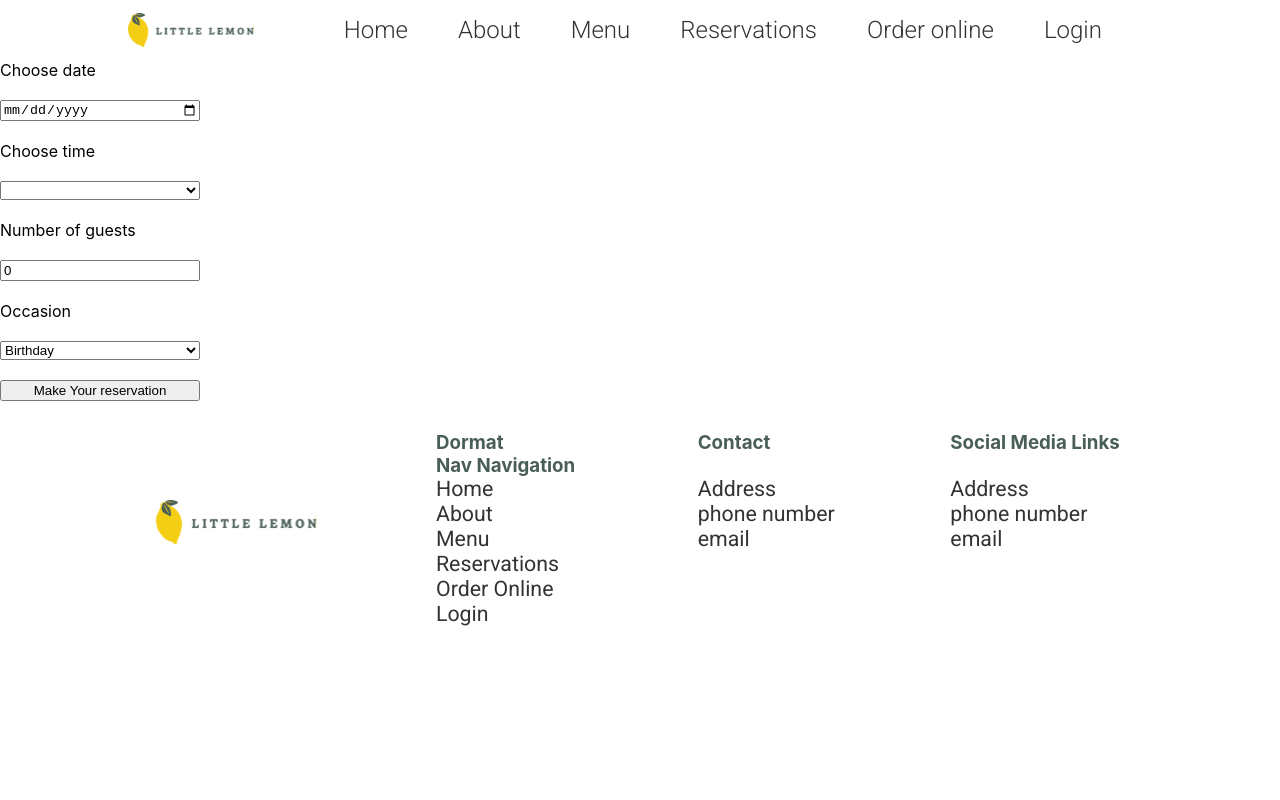
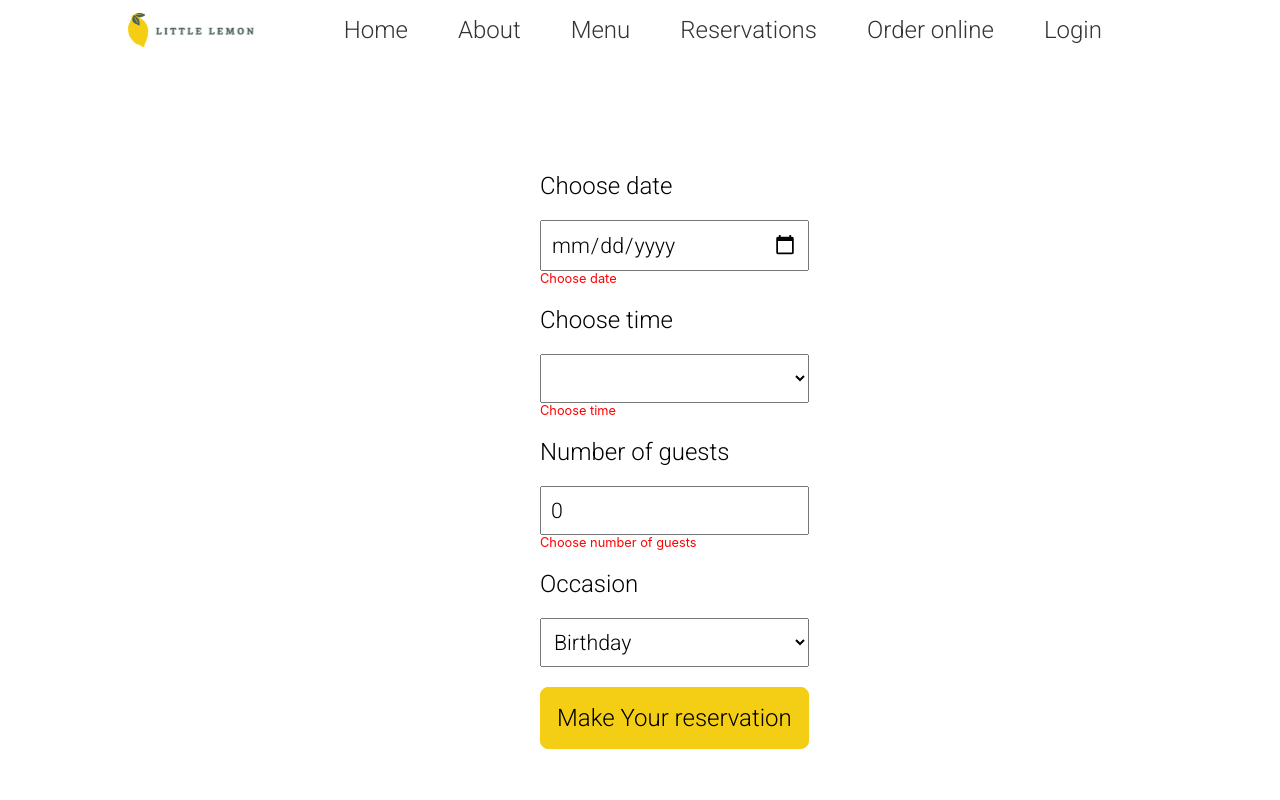
Before and after one commit to Hicham2012/my-app, a React (Create React App) app: page /Reservation in a window 1280 px wide. Shown: the top 800 px of the page. Built offline with nearby package versions, Linux system fonts and the light colour scheme.

Commit message:
update reservation

```diff
--- a/src/pages/Reservation.jsx
+++ b/src/pages/Reservation.jsx
@@ -1,6 +1,7 @@
 import React from 'react'
 import { useState, useReducer, useEffect } from 'react'
 import { useNavigate } from 'react-router-dom'
+import './styles/Reservation.css'
 
 const initializeTimes = {
   date: '',
@@ -72,6 +73,7 @@ export default function Reservation() {
   const [availableTimes, setAvailableTimes] = useState(initializeTimes)
   const [times, setTimes] = useState([])
   const [saved, setSaved] = useState(false)
+  const [isntValid, setIsntValid] = useState(true)
   console.log(state)
   useEffect(() => {
     const date = state.date.replace(/-/g, '')
@@ -97,6 +99,8 @@ export default function Reservation() {
       <option key={x}>{x}</option>
     )
   })
+
+
   const handleDateChange = (e) => {
     dispatch({
       type: 'SET_DATE',
@@ -137,31 +141,62 @@ const BookingForm = () => {
     <>
   <form style={{display: 'grid', maxWidth: '200px', gap: '20px'}}>
     <label htmlFor="res-date">Choose date</label>
+    <div style={{
+      display: 'flex',
+      flexDirection: 'column'
+    }}>
       <input type="date" id="res-date"
         value={state.date}
         onChange={handleDateChange}
+        required
       />
+      {state.date.length === 0 && <span style={{
+        color: 'red',
+        fontSize: '.8rem'
+      }}>Choose date</span>}
+    </div>
     <label htmlFor="res-time">Choose time</label>
+    <div style={{
+      display: 'flex',
+      flexDirection: 'column'
+    }}>
       <select id="res-time "
       value={state.time}
       onChange={handleTimeChange}
+      required
       >
         {options}
       </select>
+      {state.time.length === 0 && <span style={{
+        color: 'red',
+        fontSize: '.8rem'
+      }}>Choose time</span>}
+    </div>
     <label htmlFor="guests">Number of guests</label>
+    <div style={{
+      display: 'flex',
+      flexDirection: 'column'
+    }}>
     <input type="number" placeholder="1" min="1" max="10" id="guests"
     value={state.guests}
     onChange={handleGuestsChange}
+    required
     />
+    {state.guests === 0 && <span style={{
+      color: 'red',
+      fontSize: '.8rem'
+    }}>Choose number of guests</span>}
+    </div>
     <label htmlFor="occasion">Occasion</label>
     <select id="occasion"
     value={state.occasion}
     onChange={handleOccasionChange}
+    required
     >
        <option>Birthday</option>
        <option>Anniversary</option>
     </select>
-    <input type="submit" onClick={handleSubmit} value="Make Your reservation" />
+    <input className='submit' type="submit" onClick={handleSubmit} disabled={state.date.length > 0 && state.time.length > 0 && state.guests > 0 && state.occasion.length > 0 ? false : true} value="Make Your reservation" />
  </form>
  </>
   )
@@ -169,8 +204,8 @@ const BookingForm = () => {
 
 
   return (
-    <>
+    <section  className='reservation'>
       <BookingForm />
-    </>
+    </section>
   )
   }
--- /dev/null
+++ b/src/pages/styles/Reservation.css
@@ -0,0 +1,57 @@
+.reservation {
+    width: 100%;
+    height: 100vh;
+    display: flex;
+    align-items: center;
+    justify-content: center;
+    flex-direction: column;
+    position: relative;
+}
+
+.form-cont {
+    /* display: contents; */
+    /* width: 100%; */
+    position: absolute;
+    /* left: 0%;
+    right: 0%; */
+    background-color: red;
+    align-items: center;
+    justify-content: center;
+}
+
+form {
+    /* background-color: yellow; */
+    width: 100%;
+    position: absolute;
+}
+
+label {
+    font: var(--lead-text);
+}
+
+input,
+select {
+    padding: 10px 9px;
+    font: var(--highlighted-text);
+}
+
+option {
+    font: var(--highlighted-text);
+}
+
+.submit {
+    padding: 16px 16px;
+    background-color: var(--yellow);
+    border-radius: var(--first-border);
+    border: 1px solid var(--yellow);
+    color: black;
+    /* position: absolute; */
+    cursor: pointer;
+    font: var(--lead-text);
+}
+
+@media only screen and (max-width: 800px) {
+    form {
+        transform: scale(.85);
+    }
+}
```
Lines whose indentation alone changed are shown as unchanged.
